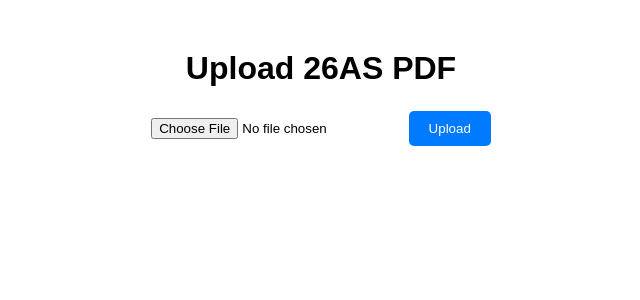
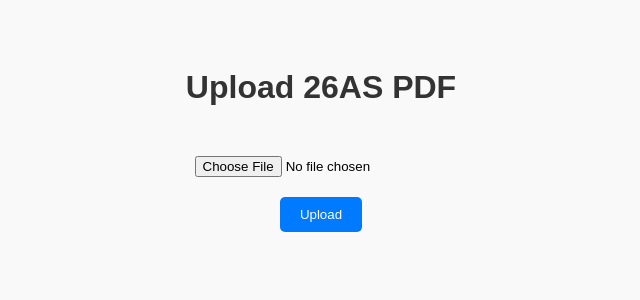
Before and after one commit to mitbapl/26aspdf2xls, a FastAPI app: page / in a window 1280 px wide. Shown: the top 300 px of the page, without its empty margins (319-959 px from the left). Run offline with FastAPI, Linux system fonts and the light colour scheme.

Commit message:
Update index.html

```diff
--- a/app/templates/index.html
+++ b/app/templates/index.html
@@ -8,9 +8,17 @@
         body {
             font-family: Arial, sans-serif;
             text-align: center;
-            margin-top: 50px;
+            padding: 40px;
+            background-color: #f9f9f9;
+        }
+        h1 {
+            color: #333;
+        }
+        form {
+            margin-top: 30px;
         }
         input[type="file"] {
+            padding: 10px;
             margin: 10px 0;
         }
         button {
@@ -24,40 +32,81 @@
         button:hover {
             background-color: #0056b3;
         }
+        #status {
+            margin-top: 20px;
+            font-weight: bold;
+        }
+        #downloadLink {
+            display: none;
+            margin-top: 20px;
+        }
+        #downloadLink a {
+            color: green;
+            text-decoration: none;
+            font-size: 16px;
+        }
+        #downloadLink a:hover {
+            text-decoration: underline;
+        }
     </style>
 </head>
 <body>
     <h1>Upload 26AS PDF</h1>
     <form id="uploadForm">
         <input type="file" id="fileInput" accept=".pdf" required />
+        <br>
         <button type="submit">Upload</button>
     </form>
-    <div id="downloadLink" style="display: none; margin-top: 20px;">
-        <a id="link" href="#" target="_blank">Download Excel</a>
+
+    <div id="status"></div>
+    <div id="downloadLink">
+        <p>Download ready:</p>
+        <a id="link" href="#" target="_blank">Click here to download Excel file</a>
     </div>
 
     <script>
         const form = document.getElementById("uploadForm");
         const fileInput = document.getElementById("fileInput");
+        const status = document.getElementById("status");
         const downloadLink = document.getElementById("downloadLink");
         const link = document.getElementById("link");
 
         form.addEventListener("submit", async (e) => {
             e.preventDefault();
+
             const file = fileInput.files[0];
-            if (!file) return alert("Please select a file!");
+            if (!file) {
+                status.textContent = "Please select a PDF file.";
+                status.style.color = "red";
+                return;
+            }
+
+            status.textContent = "Uploading and processing...";
+            status.style.color = "black";
+            downloadLink.style.display = "none";
 
             const formData = new FormData();
             formData.append("file", file);
 
-            const response = await fetch("/upload/", { method: "POST", body: formData });
-            const data = await response.json();
+            try {
+                const response = await fetch("/upload/", {
+                    method: "POST",
+                    body: formData
+                });
+                const data = await response.json();
 
-            if (data.download_url) {
-                link.href = data.download_url;
-                downloadLink.style.display = "block";
-            } else {
-                alert("Error processing file.");
+                if (data.download_url) {
+                    status.textContent = "Excel file generated successfully!";
+                    status.style.color = "green";
+                    link.href = data.download_url;
+                    link.textContent = "Download " + data.download_url.split('/').pop();
+                    downloadLink.style.display = "block";
+                } else {
+                    throw new Error(data.error || "Unknown error occurred.");
+                }
+            } catch (err) {
+                status.textContent = "Error: " + err.message;
+                status.style.color = "red";
             }
         });
     </script>
```
